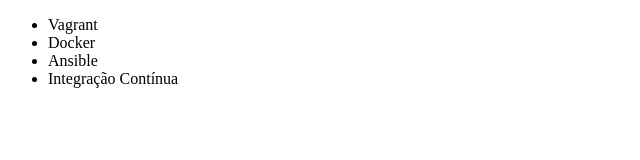
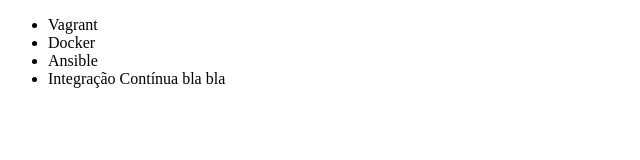
Before and after one commit to FaBrCh/alura-git, a plain HTML site: page index.html in a window 1280 px wide. Shown: the full height of the page, 0-640 px from the left. Drawn offline with Linux system fonts and the light colour scheme.

Commit message:
renomeando integração

```diff
--- a/index.html
+++ b/index.html
@@ -9,7 +9,7 @@
         <li>Vagrant</li>
         <li>Docker</li>
         <li>Ansible</li>
-        <li>Integração Contínua</li>
+        <li>Integração Contínua bla bla</li>
     </ul>
 </body>
 </html>
```
